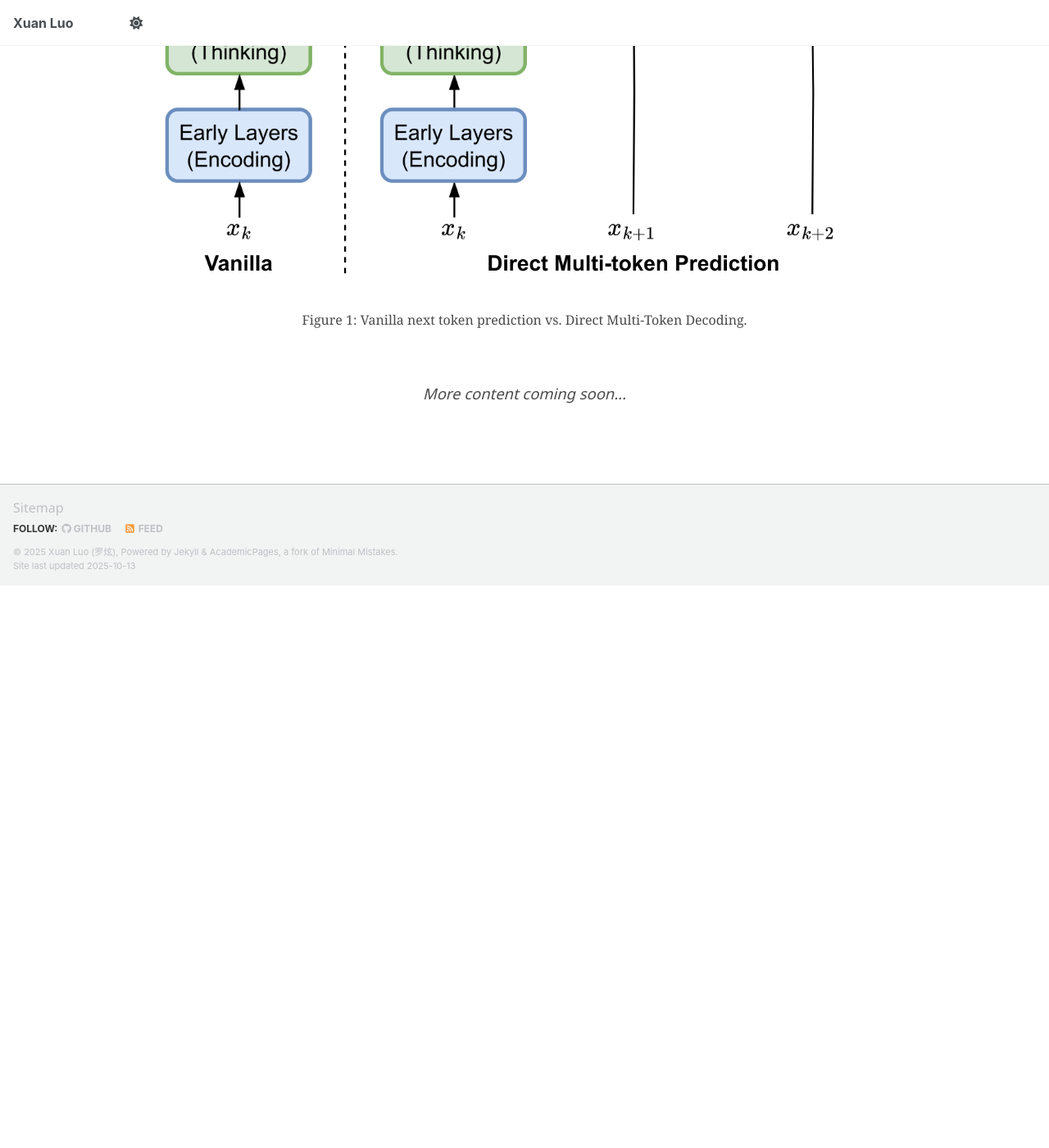
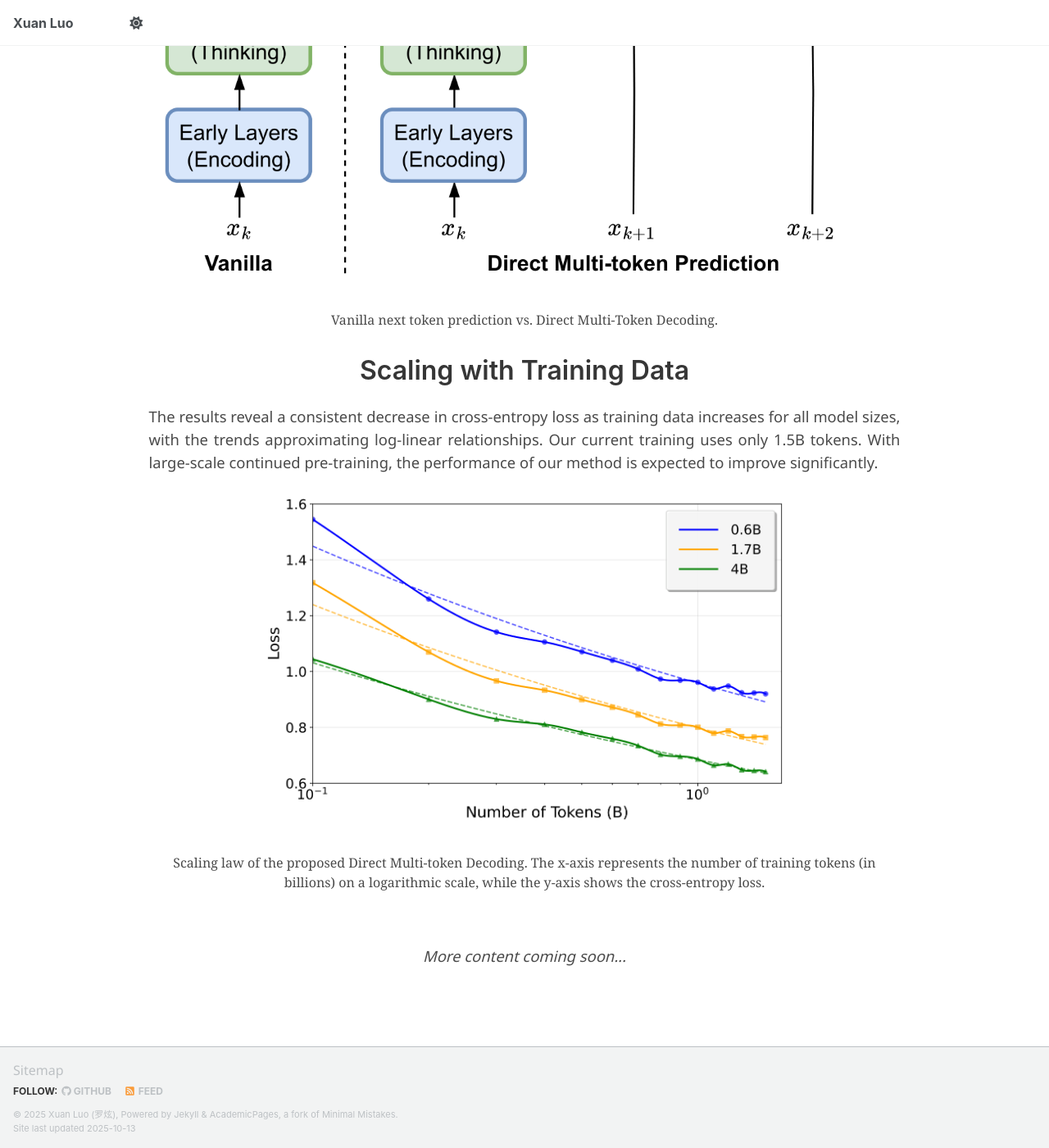
Before and after one commit to luoxuan-cs/luoxuan-cs.github.io, a Jekyll site: the page built from _pages/dmtd.md, in a window 1280 px wide and 1400 px high, scrolled down 1559 px. Shown: the whole window at 82% size. Built offline with Jekyll 4.4.1, drawn with Linux system fonts in a browser that asks for light colours; some web fonts are replaced; a style sheet for code colours, icons or effects is not loaded; before the commit the page ends 2273 px from its top, so only the background shows below that.

Commit message:
Add Scaling with Training Data section and remove 'Figure 1:' prefix

```diff
--- a/_pages/dmtd.md
+++ b/_pages/dmtd.md
@@ -131,12 +131,31 @@ permalink: /dmtd/
         <figure>
           <img src="/images/dmtd/fig1.png" alt="DMTD Architecture" style="width: 100%;">
           <figcaption class="has-text-centered is-size-6" style="margin-top: 1rem;">
-            Figure 1: Vanilla next token prediction vs. Direct Multi-Token Decoding.
+            Vanilla next token prediction vs. Direct Multi-Token Decoding.
           </figcaption>
         </figure>
       </div>
     </div>
     <!--/ Architecture. -->
+
+    <!-- Scaling with Training Data. -->
+    <div class="columns is-centered has-text-centered">
+      <div class="column is-four-fifths">
+        <h2 class="title is-3">Scaling with Training Data</h2>
+        <div class="content has-text-justified">
+          <p>
+            The results reveal a consistent decrease in cross-entropy loss as training data increases for all model sizes, with the trends approximating log-linear relationships. Our current training uses only 1.5B tokens. With large-scale continued pre-training, the performance of our method is expected to improve significantly.
+          </p>
+        </div>
+        <figure>
+          <img src="/images/dmtd/fig2.png" alt="Scaling Law" style="width: 70%;">
+          <figcaption class="has-text-centered is-size-6" style="margin-top: 1rem;">
+            Scaling law of the proposed Direct Multi-token Decoding. The x-axis represents the number of training tokens (in billions) on a logarithmic scale, while the y-axis shows the cross-entropy loss.
+          </figcaption>
+        </figure>
+      </div>
+    </div>
+    <!--/ Scaling with Training Data. -->
 
     <!-- Placeholder for future content -->
     <div class="columns is-centered has-text-centered">
```
Also changed, not shown: images/dmtd/fig2.png (added).
